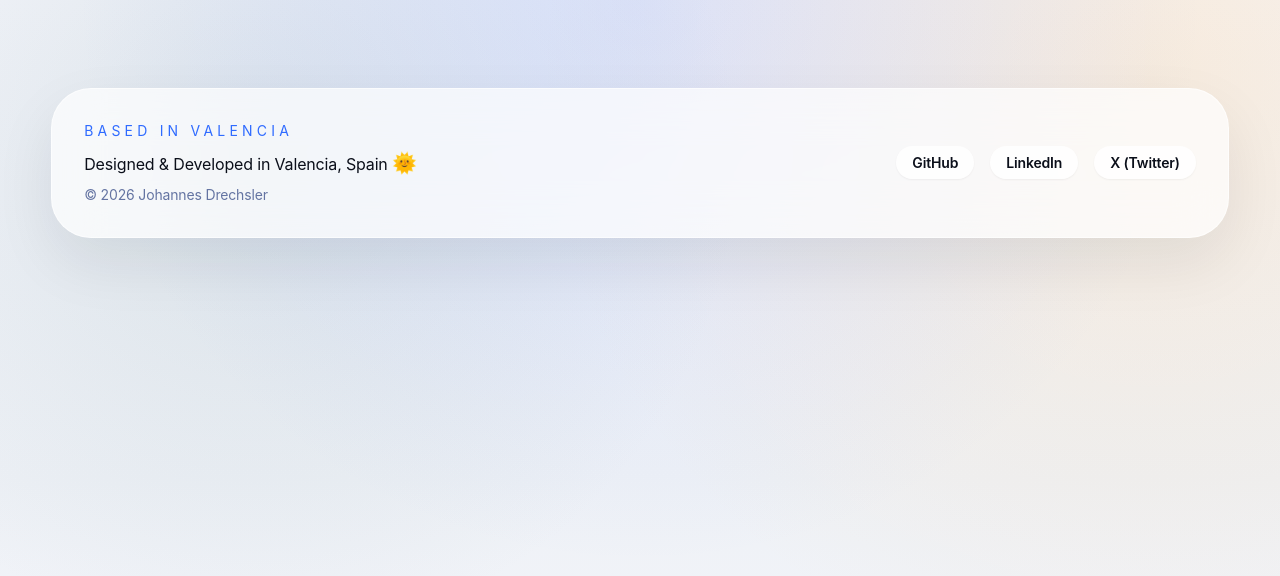
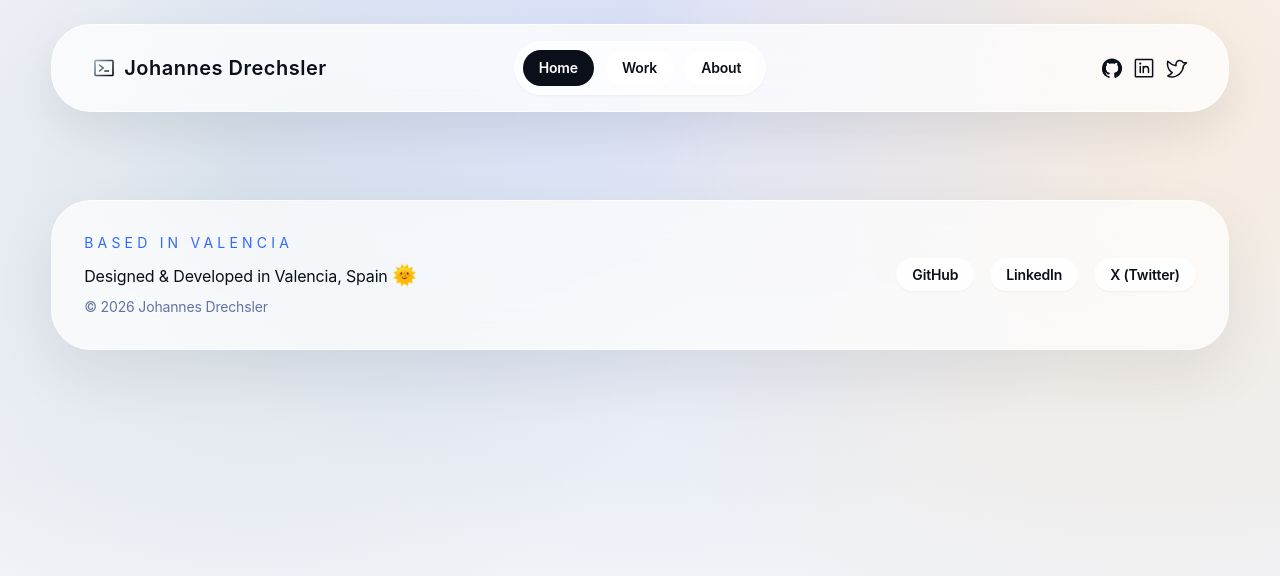
Before and after one commit to JDrechsler/jdrechsler.github.io, an Astro site: page / in a window 1280 px wide. Built offline with nearby package versions, Linux system fonts and the light colour scheme; Astro itself is replaced by a stand-in of ours.

Commit message:
Add active nav state by current route

```diff
--- a/src/components/Nav.html
+++ b/src/components/Nav.astro
@@ -1,3 +1,11 @@
+---
+const currentPath = Astro.url.pathname
+const isActive = (path) => currentPath === path
+const baseLinkClasses = 'rounded-full px-[1rem] py-[0.5rem] font-semibold transition hover:-translate-y-0.5 hover:shadow-md'
+const activeLinkClasses = 'bg-[#0b0f1a] text-white'
+const inactiveLinkClasses = 'bg-white text-[#0b0f1a]'
+---
+
 <nav
   class="relative z-40 mx-auto mt-6 grid w-[min(92rem,92%)] items-center justify-between rounded-[2.5rem] border border-white/60 bg-white/75 px-6 py-4 shadow-[0_18px_40px_rgba(15,23,42,0.08)] backdrop-blur-xl md:grid-cols-[1fr,auto,1fr] md:px-10"
 >
@@ -73,13 +81,31 @@
     >
       <ul class="flex flex-col gap-2 p-5">
         <li>
-          <a href="/" class="text-lg font-semibold text-[#0b0f1a]">Home</a>
+          <a
+            href="/"
+            class="text-lg font-semibold text-[#0b0f1a]"
+            aria-current={isActive('/') ? 'page' : undefined}
+          >
+            Home
+          </a>
         </li>
         <li>
-          <a href="/work" class="text-lg font-semibold text-[#0b0f1a]">Work</a>
+          <a
+            href="/work"
+            class="text-lg font-semibold text-[#0b0f1a]"
+            aria-current={isActive('/work') ? 'page' : undefined}
+          >
+            Work
+          </a>
         </li>
         <li>
-          <a href="/about" class="text-lg font-semibold text-[#0b0f1a]">About</a>
+          <a
+            href="/about"
+            class="text-lg font-semibold text-[#0b0f1a]"
+            aria-current={isActive('/about') ? 'page' : undefined}
+          >
+            About
+          </a>
         </li>
       </ul>
       <hr />
@@ -201,19 +227,46 @@
     class="hidden gap-3 rounded-full border border-white/60 bg-white/70 p-2 text-sm shadow-sm md:flex"
   >
     <li
-      class="rounded-full bg-[#0b0f1a] px-[1rem] py-[0.5rem] font-semibold text-white transition hover:-translate-y-0.5 hover:shadow-md"
+      class:list={[
+        baseLinkClasses,
+        isActive('/') ? activeLinkClasses : inactiveLinkClasses,
+      ]}
     >
-      <a class="hover:text-white" href="/">Home</a>
+      <a
+        class={isActive('/') ? 'hover:text-white' : 'hover:text-[#0b0f1a]'}
+        href="/"
+        aria-current={isActive('/') ? 'page' : undefined}
+      >
+        Home
+      </a>
     </li>
     <li
-      class="rounded-full bg-white px-[1rem] py-[0.5rem] font-semibold text-[#0b0f1a] transition hover:-translate-y-0.5 hover:shadow-md"
+      class:list={[
+        baseLinkClasses,
+        isActive('/work') ? activeLinkClasses : inactiveLinkClasses,
+      ]}
     >
-      <a class="hover:text-[#0b0f1a]" href="/work">Work</a>
+      <a
+        class={isActive('/work') ? 'hover:text-white' : 'hover:text-[#0b0f1a]'}
+        href="/work"
+        aria-current={isActive('/work') ? 'page' : undefined}
+      >
+        Work
+      </a>
     </li>
     <li
-      class="rounded-full bg-white px-[1rem] py-[0.5rem] font-semibold text-[#0b0f1a] transition hover:-translate-y-0.5 hover:shadow-md"
+      class:list={[
+        baseLinkClasses,
+        isActive('/about') ? activeLinkClasses : inactiveLinkClasses,
+      ]}
     >
-      <a class="hover:text-[#0b0f1a]" href="/about">About</a>
+      <a
+        class={isActive('/about') ? 'hover:text-white' : 'hover:text-[#0b0f1a]'}
+        href="/about"
+        aria-current={isActive('/about') ? 'page' : undefined}
+      >
+        About
+      </a>
     </li>
   </ul>
   <ul class="hidden justify-end gap-2 md:flex">
--- a/src/layouts/Layout.astro
+++ b/src/layouts/Layout.astro
@@ -1,5 +1,5 @@
 ---
-import Nav from '../components/Nav.html'
+import Nav from '../components/Nav.astro'
 import Footer from '../components/Footer.astro'
 import '../styles/global.css'
 
```
